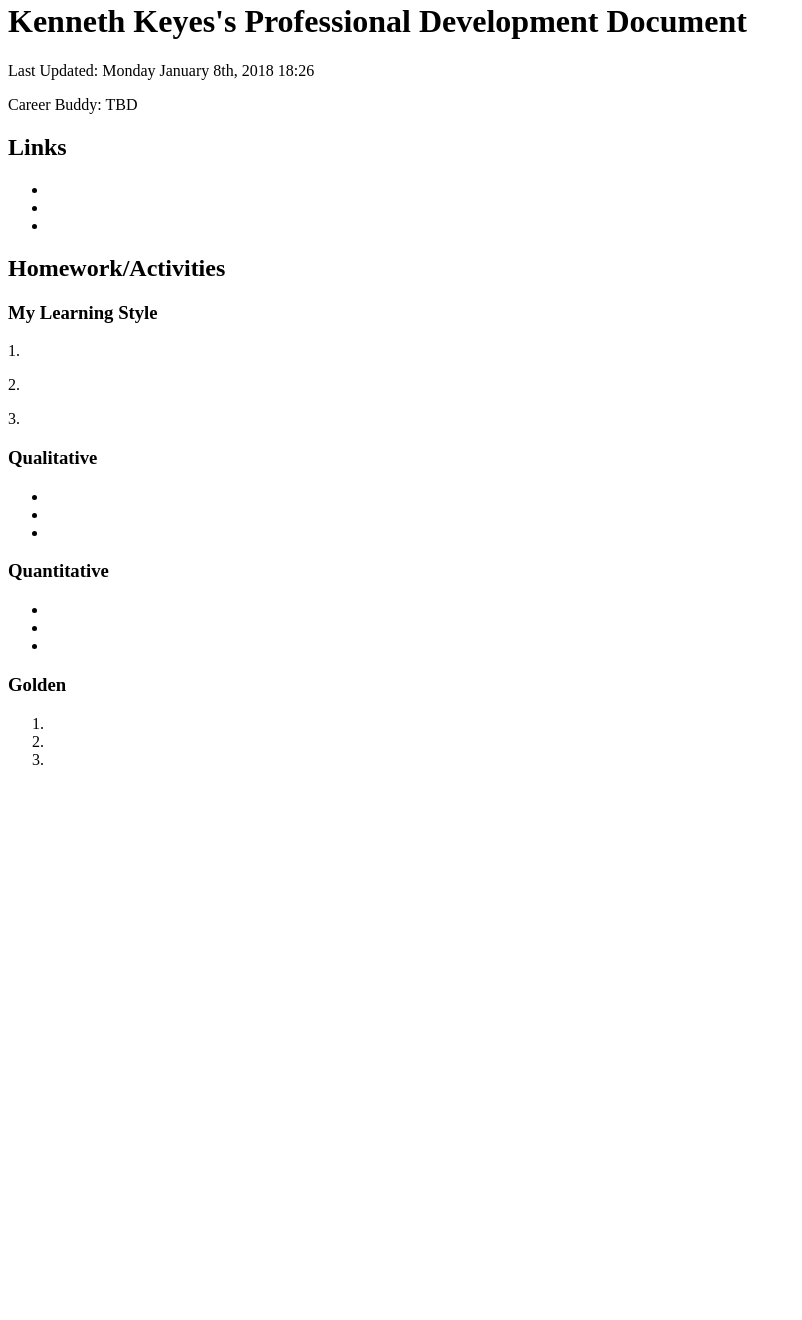
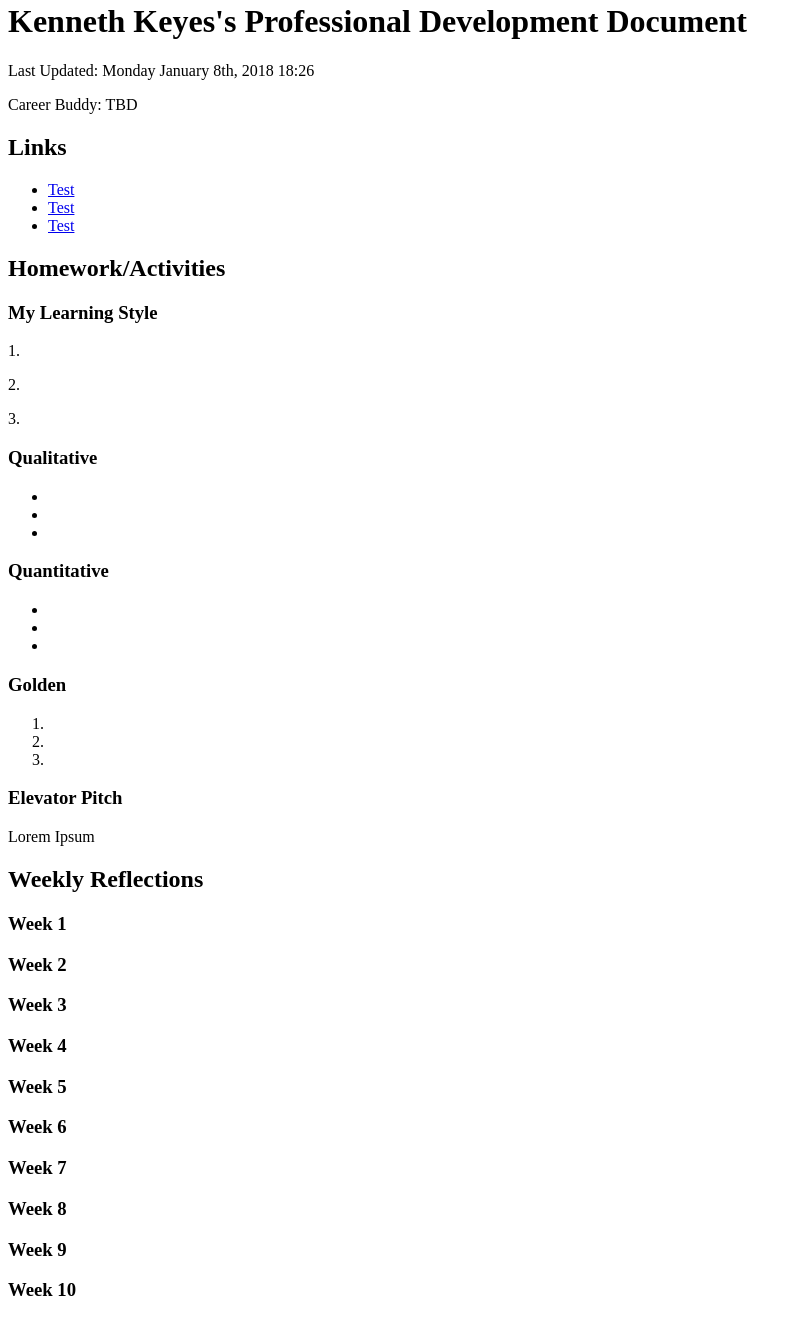
Before and after one commit to KKeyes1/deepdive, a plain HTML site: page prodev/index.html in a window 1280 px wide. Shown: the part 18-1338 px from the top of the page, without its empty margins (0-802 px from the left). Before the commit the page ends 803 px from the top, so only its background shows below. Drawn offline with Linux system fonts and the light colour scheme.

Commit message:
Completed framework for the 10-week program

```diff
--- a/prodev/index.html
+++ b/prodev/index.html
@@ -2,6 +2,8 @@
 <html lang="en">
 	<head>
 		<meta charset="UTF-8">
+		<meta name="author" content="Kenneth Keyes">
+		<meta name="description" content="This is a log of my professional development during the Deep Dive Bootcamp">
 		<title>Kenneth Keyes's Professional Development Document</title>
 	</head>
 	<body>
@@ -10,9 +12,9 @@
 		<p>Career Buddy: TBD</p>
 		<h2>Links</h2>
 		<ul>
-			<li></li>
-			<li></li>
-			<li></li>
+			<li><a href="#" target="_blank">Test</a></li>
+			<li><a href="#" target="_blank">Test</a></li>
+			<li><a href="#" target="_blank">Test</a></li>
 		</ul>
 		<div name="homework">
 			<h2>Homework/Activities</h2>
@@ -38,6 +40,31 @@
 				<li></li>
 				<li></li>
 			</ol>
+			<h3>Elevator Pitch</h3>
+			<p>Lorem Ipsum</p>
+		</div>
+		<div name="reflections">
+			<h2>Weekly Reflections</h2>
+			<h3>Week 1</h3>
+			<p></p>
+			<h3>Week 2</h3>
+			<p></p>
+			<h3>Week 3</h3>
+			<p></p>
+			<h3>Week 4</h3>
+			<p></p>
+			<h3>Week 5</h3>
+			<p></p>
+			<h3>Week 6</h3>
+			<p></p>
+			<h3>Week 7</h3>
+			<p></p>
+			<h3>Week 8</h3>
+			<p></p>
+			<h3>Week 9</h3>
+			<p></p>
+			<h3>Week 10</h3>
+			<p></p>
 		</div>
 	</body>
 </html>
```
